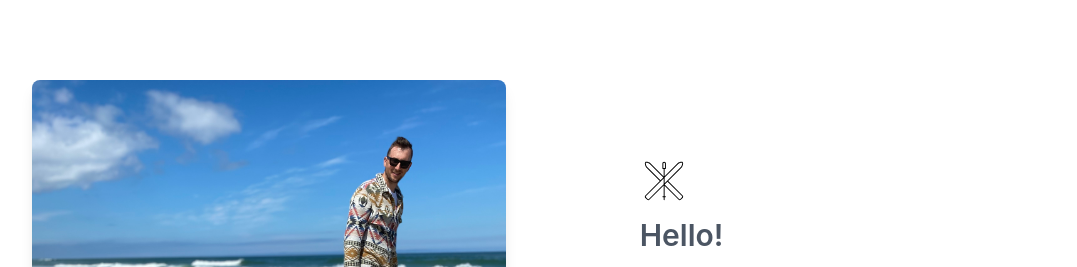
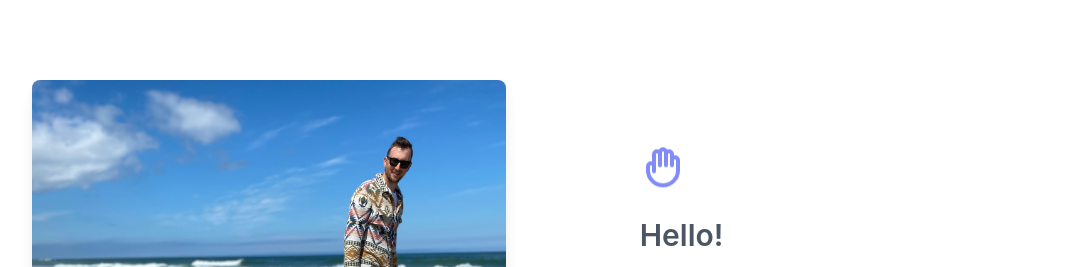
Before and after one commit to JoeSpencer/info_dot_com_gsap, a React (Create React App) app: page / in a window 1280 px wide. Shown: the top 267 px of the page, without its empty margins (67-1144 px from the left). Built offline with nearby package versions, Linux system fonts and the light colour scheme.

Commit message:
home icon

```diff
--- a/src/components/Home.js
+++ b/src/components/Home.js
@@ -1,7 +1,7 @@
 import React from "react";
 import "../index.css";
 import { gsap, Power1 } from "gsap";
-import { ReactComponent as Owl } from "../img/owl-side-view-outline.svg";
+// import { ReactComponent as Owl } from "../img/owl-side-view-outline.svg";
 import bio from "../img/IMG_0745.jpg";
 
 class Home extends React.Component {
@@ -121,8 +121,20 @@ class Home extends React.Component {
                   <div className="w-full md:w-5/12 ml-auto mr-auto px-4 pt-8 md:pt-0">
                     <div className="md:pr-12">
                       <div ref={(div) => (this.item1 = div)} className="item1">
-                        <div className="py-3">
-                          <Owl />
+                        <div className="h-12 w-12 mb-6 animate-bounce text-indigo-400">
+                          <svg
+                            xmlns="http://www.w3.org/2000/svg"
+                            fill="none"
+                            viewBox="0 0 24 24"
+                            stroke="currentColor"
+                          >
+                            <path
+                              stroke-linecap="round"
+                              stroke-linejoin="round"
+                              stroke-width="2"
+                              d="M7 11.5V14m0-2.5v-6a1.5 1.5 0 113 0m-3 6a1.5 1.5 0 00-3 0v2a7.5 7.5 0 0015 0v-5a1.5 1.5 0 00-3 0m-6-3V11m0-5.5v-1a1.5 1.5 0 013 0v1m0 0V11m0-5.5a1.5 1.5 0 013 0v3m0 0V11"
+                            />
+                          </svg>
                         </div>
                       </div>
                       <div ref={(div) => (this.item2 = div)} className="item2">
--- a/src/components/Sparq.js
+++ b/src/components/Sparq.js
@@ -92,7 +92,7 @@ class Sparq extends React.Component {
               <div class="flex items-center mr-4">
                 <span class="flex p-2 rounded-lg bg-indigo-800">
                   <svg
-                    class="h-6 w-6 text-white"
+                    className="h-6 w-6 text-white"
                     xmlns="http://www.w3.org/2000/svg"
                     fill="none"
                     viewBox="0 0 24 24"
```
Also changed, not shown: 1 other file (tests, documents, lock files or other folders).
